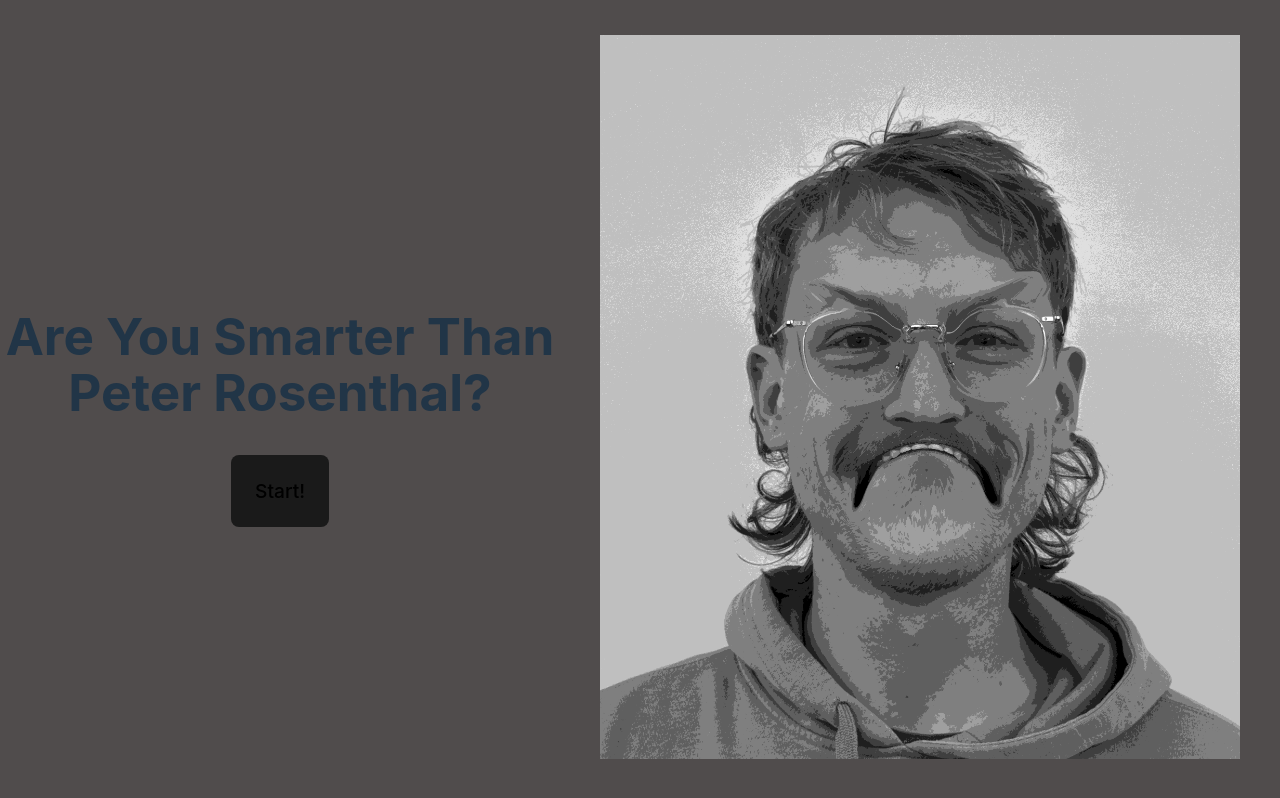
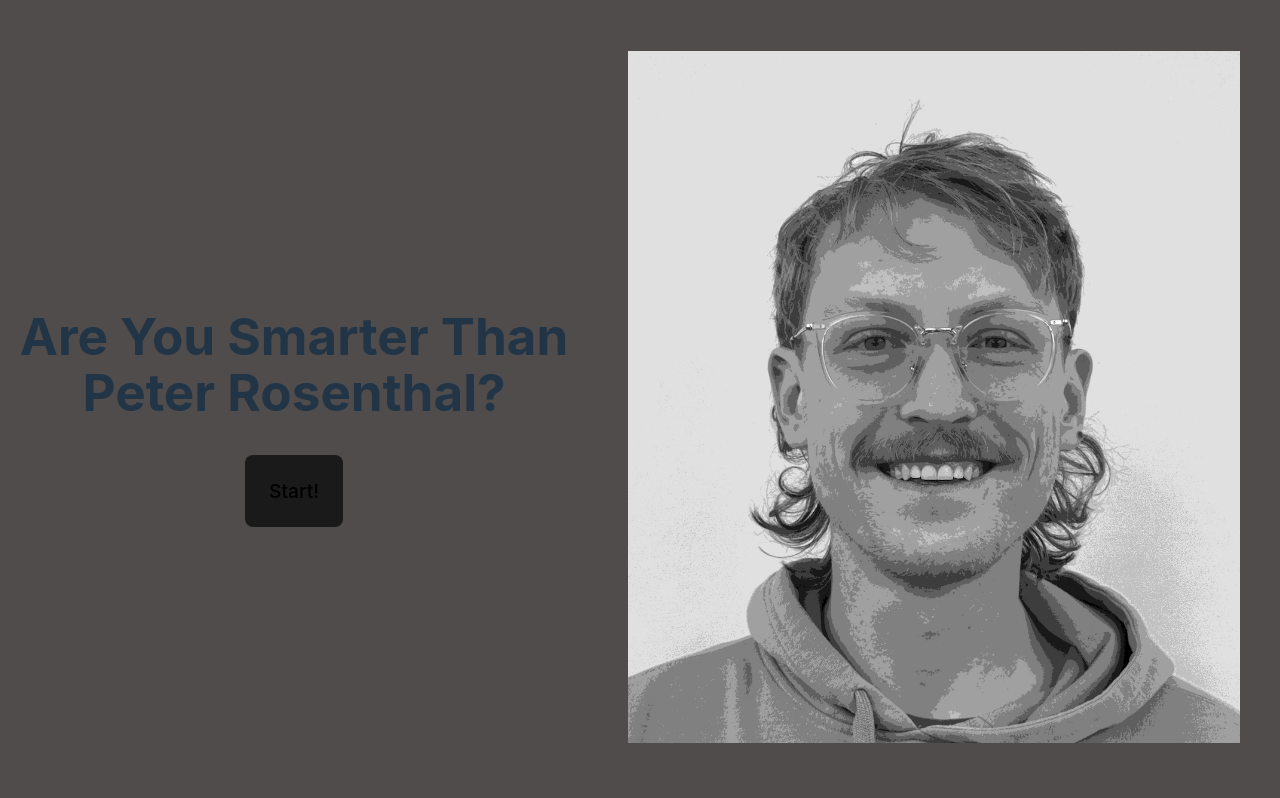
Before and after one commit to pvmallard/ATLS-4630-Project-2, a React (Vite) app in the folder Are-You-Smarter-Than-Peter/: page / in a window 1280 px wide. Built offline with nearby package versions, Linux system fonts and the light colour scheme.

Commit message:
img path updates

```diff
--- a/Are-You-Smarter-Than-Peter/src/Result.jsx
+++ b/Are-You-Smarter-Than-Peter/src/Result.jsx
@@ -1,4 +1,6 @@
 import './Result.css';
+import petermad from "/src/assets/petermad.png"
+import peterglad from "/src/assets/peterhappy.png"
 
 export default function Result({state, updateState}) {
     function restartGame(){
@@ -14,7 +16,7 @@ export default function Result({state, updateState}) {
                     <button onClick={restartGame}>Play Again?</button>
                 </div>
                 <figure>
-                    <img src="/src/assets/petermad.png"/>
+                    <img src={petermad}/>
                 </figure>
             </>
             }
@@ -25,7 +27,7 @@ export default function Result({state, updateState}) {
                     <button onClick={restartGame}>Try Again?</button>
                 </div>
                 <figure>
-                    <img src="/src/assets/peterhappy.png"/>
+                    <img src={peterglad}/>
                 </figure>
             </>
             }
--- a/Are-You-Smarter-Than-Peter/src/Start.jsx
+++ b/Are-You-Smarter-Than-Peter/src/Start.jsx
@@ -1,4 +1,5 @@
 import './Start.css';
+import peter from "/src/assets/peter.png";
 
 export default function Start({state, updateState}) {
 
@@ -14,7 +15,7 @@ export default function Start({state, updateState}) {
 
             </div>
             <figure>
-                <img src="/src/assets/petermad.png"/>
+                <img src={peter}/>
             </figure>
         </div>
 
```
